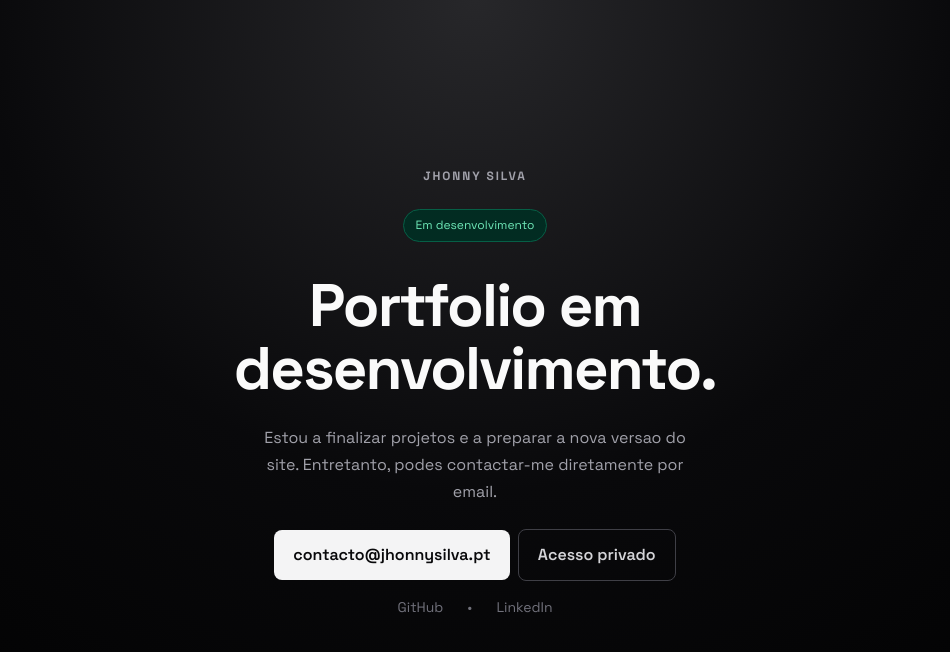
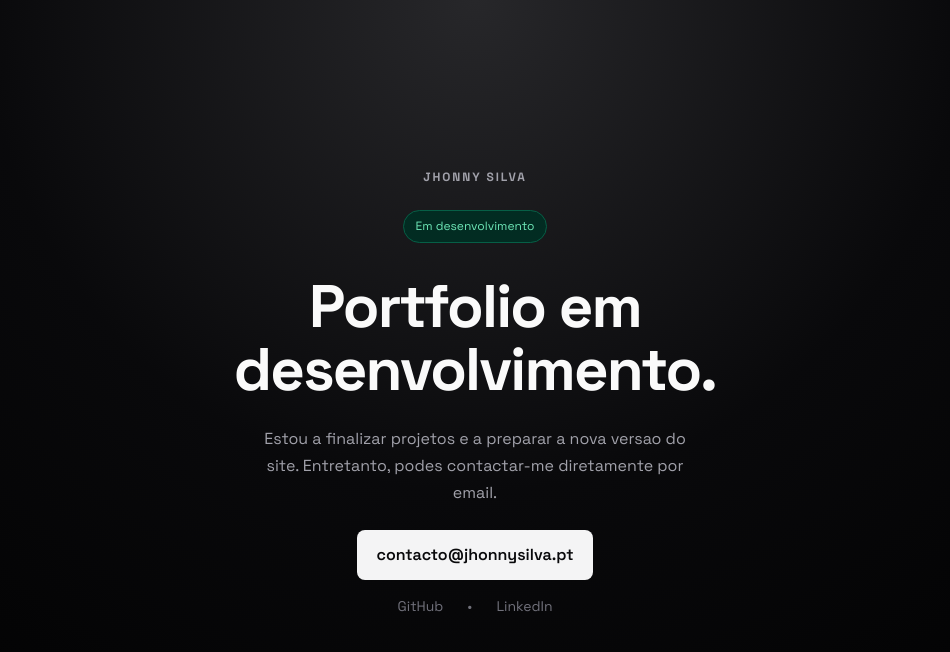
Before and after one commit to Joao-P-Silva/Portfolio2, a Next.js app: page /manutentionpage in a window 1280 px wide. Shown: the top 652 px of the page, without its empty margins (165-1115 px from the left). Built offline with nearby package versions, Linux system fonts and the light colour scheme.

Commit message:
Remove Button Manutention Page

```diff
--- a/app/manutentionpage/page.tsx
+++ b/app/manutentionpage/page.tsx
@@ -14,9 +14,6 @@ export default function MaintenancePage() {
         <a className="maintenance-email" href="mailto:contacto@jhonnysilva.pt">
           contacto@jhonnysilva.pt
         </a>
-        <Link className="maintenance-login" href="/login">
-          Acesso privado
-        </Link>
         <footer className="w-full max-w-xl flex justify-center gap-6 py-4 text-sm text-zinc-500">
           <a
             href="https://github.com/Joao-P-Silva"
```
